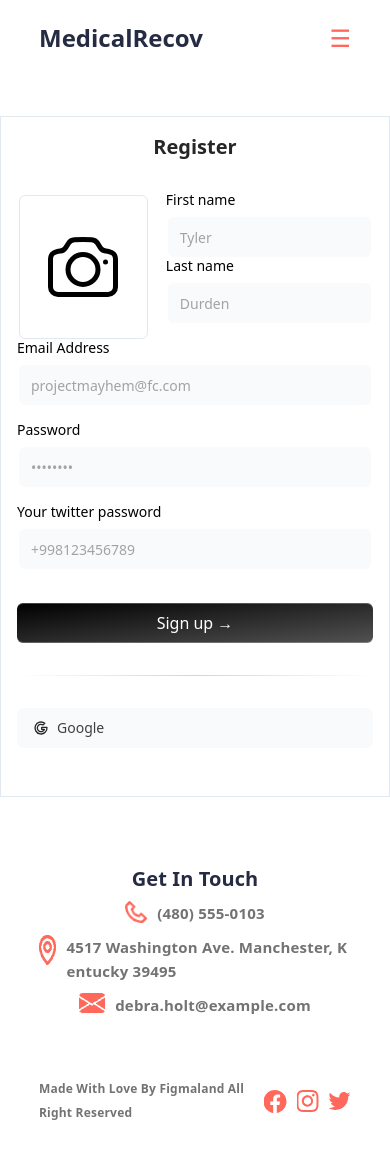
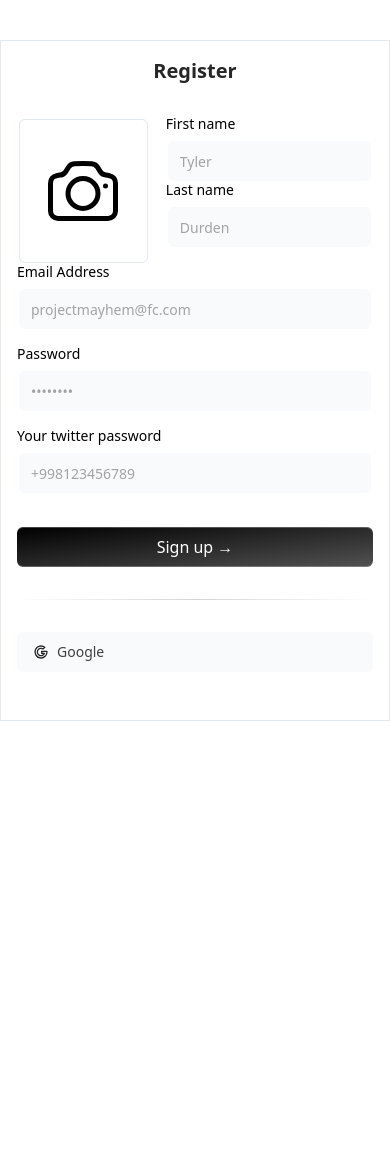
Before and after one commit to ismoiljondev/medical, a React (Vite) app: page / in a window 390 px wide. After the commit the page ends 844 px from the top, so only its background shows below. Built offline with nearby package versions, Linux system fonts and the light colour scheme.

Commit message:
added responsive to footer

```diff
--- a/src/App.tsx
+++ b/src/App.tsx
@@ -1,66 +1,12 @@
 import { Route, Routes } from "react-router-dom";
 import "./App.css";
 import { SignupForm } from "./components/login/login";
-import call from "../public/Footer/Vector.png";
-import dot from "../public/Footer/Vector (1).png";
-import mail from "../public/Footer/Vector (2).png";
-import Footer from "./components/Footer/Footer";
-import Navbar from "./components/Navbar/Navbar";
-
-const data = [
-  {
-    mainName: "Company Info",
-    list: ["About Us", "About Us", "About Us", "About Us"],
-  },
-  {
-    mainName: "Company Info",
-    list: ["About Us", "About Us", "About Us", "About Us"],
-  },
-  {
-    mainName: "Company Info",
-    list: ["About Us", "About Us", "About Us", "About Us"],
-  },
-  {
-    mainName: "Company Info",
-    list: ["About Us", "About Us", "About Us", "About Us"],
-  },
-  {
-    mainName: "Get In Touch",
-    list: [
-      <div>
-        <div className="img">
-          <img src={call} alt="" className="call" />
-        </div>
-        (480) 555-0103
-      </div>,
-      <div>
-        <div className="img">
-          <img src={dot} alt="" className="dot" />
-        </div>
-        4517 Washington Ave. Manchester, Kentucky 39495
-      </div>,
-      <div>
-        <div className="img">
-          <img src={mail} alt="" className="mail" />
-        </div>
-        debra.holt@example.com
-      </div>,
-    ],
-  },
-];
 
 function App() {
   return (
-    <>
-      <Navbar
-        logo="MedicalRecov"
-        listItems={["Home", "Product", "Pricing", "Contact"]}
-      />
-      <Routes>
-        <Route element={<SignupForm />} path="*" />
-      </Routes>
-      <Footer lists={data} />
-    </>
+    <Routes>
+      <Route element={<SignupForm />} path="*" />
+    </Routes>
   );
 }
 
```
